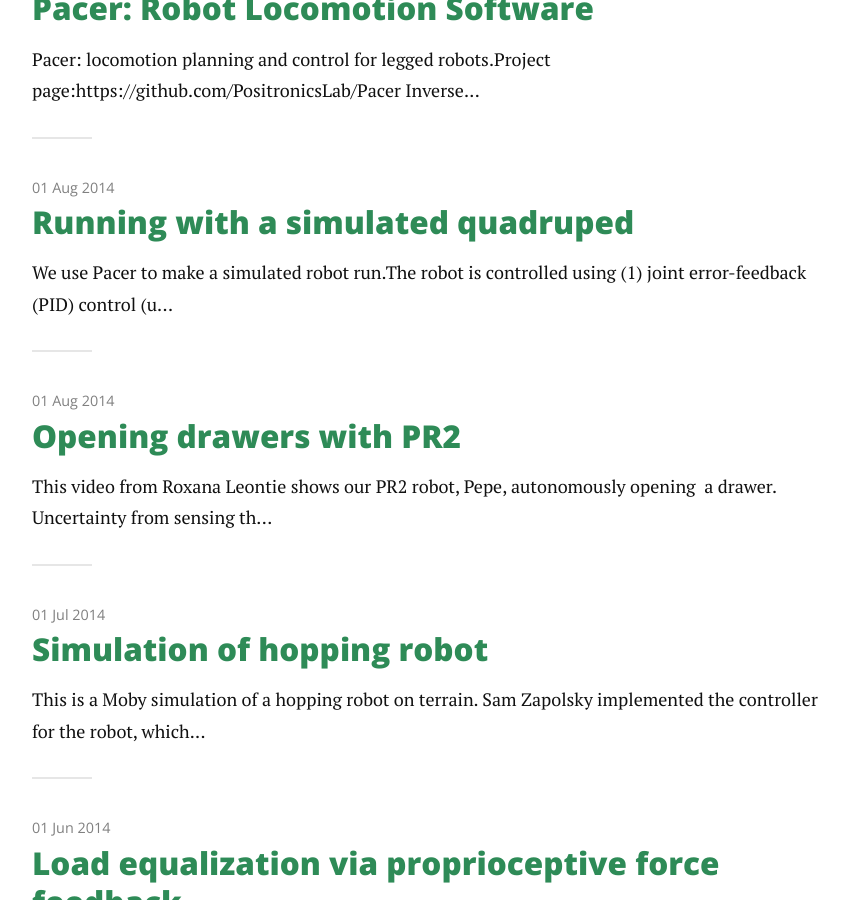
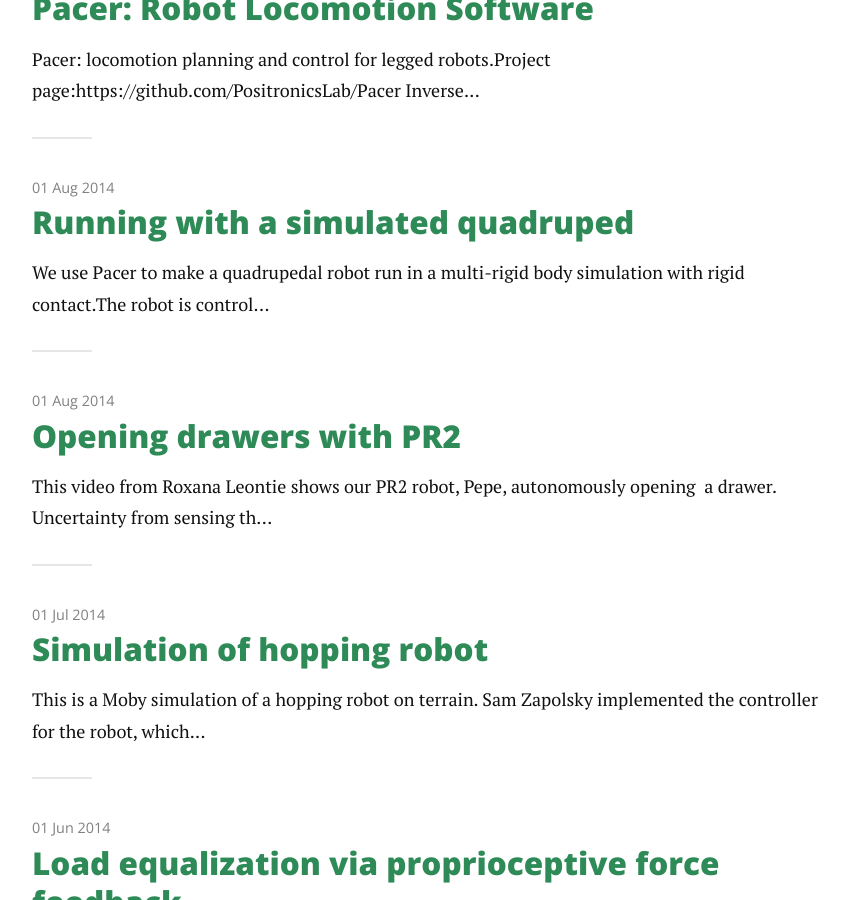
Before and after one commit to PositronicsLab/positronicslab.github.io, a Jekyll site: the page built from articles.md, in a window 1280 px wide and 900 px high, scrolled down 766 px. Shown: the whole window, without its empty margins (208-1057 px from the left). Built offline with Jekyll 4.4.1, drawn with Linux system fonts in a browser that asks for light colours; nearby versions of some CDN libraries; Markdown is read by kramdown in place of the engine named in the settings.

Commit message:
Still trying to fix running quadruped page

```diff
--- a/_posts/2015-04-10-running-quadruped.markdown
+++ b/_posts/2015-04-10-running-quadruped.markdown
@@ -4,7 +4,7 @@ title:  "Running with a simulated quadruped"
 date:   2014-08-01
 ---
 
-<p class="intro"><span class="dropcap">W</span>e use <a href="http://github.com/PositronicsLab/Pacer">Pacer</a> to make a simulated robot run</p>.
+<p class="intro"><span class="dropcap">W</span>e use <a href="http://github.com/PositronicsLab/Pacer">Pacer</a> to make a quadrupedal robot run in a multi-rigid body simulation with rigid contact</p>.
 
 The robot is controlled using
     (1) joint error-feedback (PID) control (unilateral contact with friction);
```
